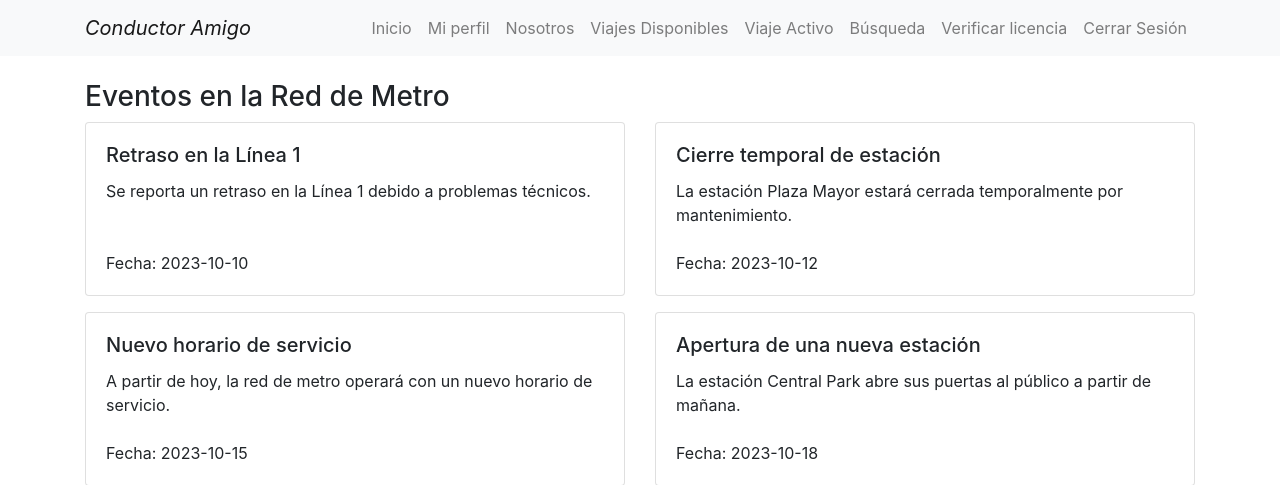
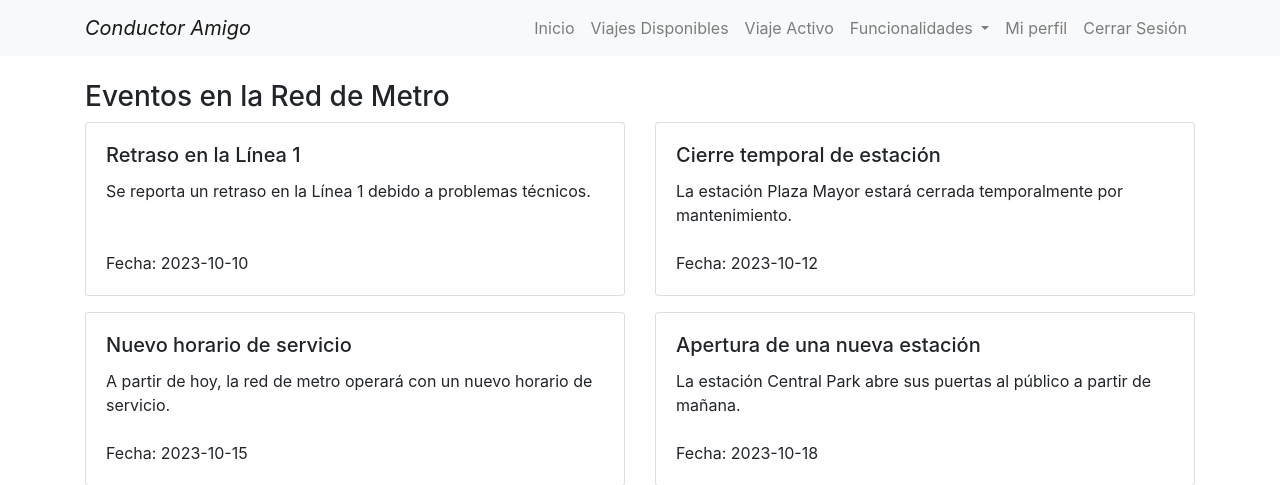
Before and after one commit to jmartinezgr/ppi_17, a Django app: page / in a window 1280 px wide. Shown: the top 485 px of the page. Run offline with Django 4.2, Linux system fonts and the light colour scheme; a user stored in the database is signed in; some libraries are stand-ins or nearby versions.

Commit message:
Se altera la barra de navegacion a una con menos elementos principales

```diff
--- a/conductor_amigo/mainapp/templates/layouts/layout.html
+++ b/conductor_amigo/mainapp/templates/layouts/layout.html
@@ -35,22 +35,23 @@
                             <a class="nav-link" href={% url "home" %}> Inicio </a>
                         </li>
                         <li class="nav-item">
-                            <a class="nav-link" href="{% url 'profile' username=user.username %}"> Mi perfil </a>
-                        </li>
-                        <li class="nav-item">
-                            <a class="nav-link" href={% url "nosotros" %}> Nosotros </a>
-                        </li>
-                        <li class="nav-item">
                             <a class="nav-link" href={% url "lista_viajes" %}> Viajes Disponibles </a>
                         </li>
                         <li class="nav-item">
                             <a class="nav-link" href={% url "detalle_viaje" %}> Viaje Activo</a>
                         </li>
-                        <li class "nav-item">
-                            <a class="nav-link" href={% url "busqueda" %}> Búsqueda</a>
+                        <li class="nav-item dropdown">
+                            <a class="nav-link dropdown-toggle" href="#" id="funcionalidadesDropdown" role="button" data-toggle="dropdown" aria-haspopup="true" aria-expanded="false">
+                                Funcionalidades
+                            </a>
+                            <div class="dropdown-menu" aria-labelledby="funcionalidadesDropdown">
+                                <a class="dropdown-item" href={% url "nosotros" %}> Nosotros </a>
+                                <a class="dropdown-item" href={% url "busqueda" %}> Búsqueda </a>
+                                <a class="dropdown-item" href={% url "verificar_licencia" %}> Verificar licencia </a>
+                            </div>
                         </li>
                         <li class="nav-item">
-                            <a class="nav-link" href={% url "verificar_licencia" %}> Verificar licencia</a>
+                            <a class="nav-link" href="{% url 'profile' username=user.username %}"> Mi perfil </a>
                         </li>
                         <li class="nav-item">
                             <a class="nav-link" href={% url "logout_view" %}> Cerrar Sesión </a>
```
Also changed, not shown: conductor_amigo/db.sqlite3, conductor_amigo/media/carnet/felipe_lLL0RQz.png (added), conductor_amigo/media/perfil/felipe_ECd6TQF.png (added).
